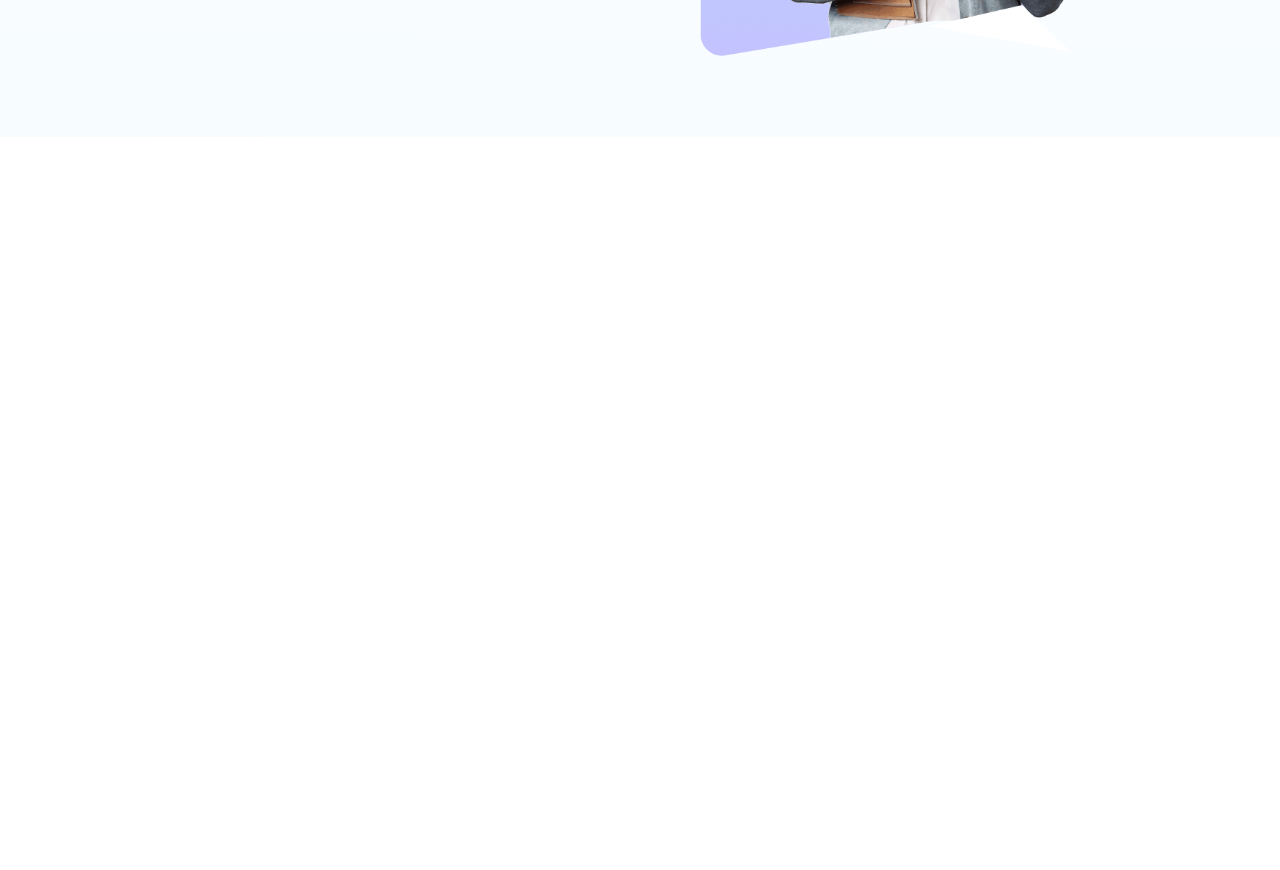
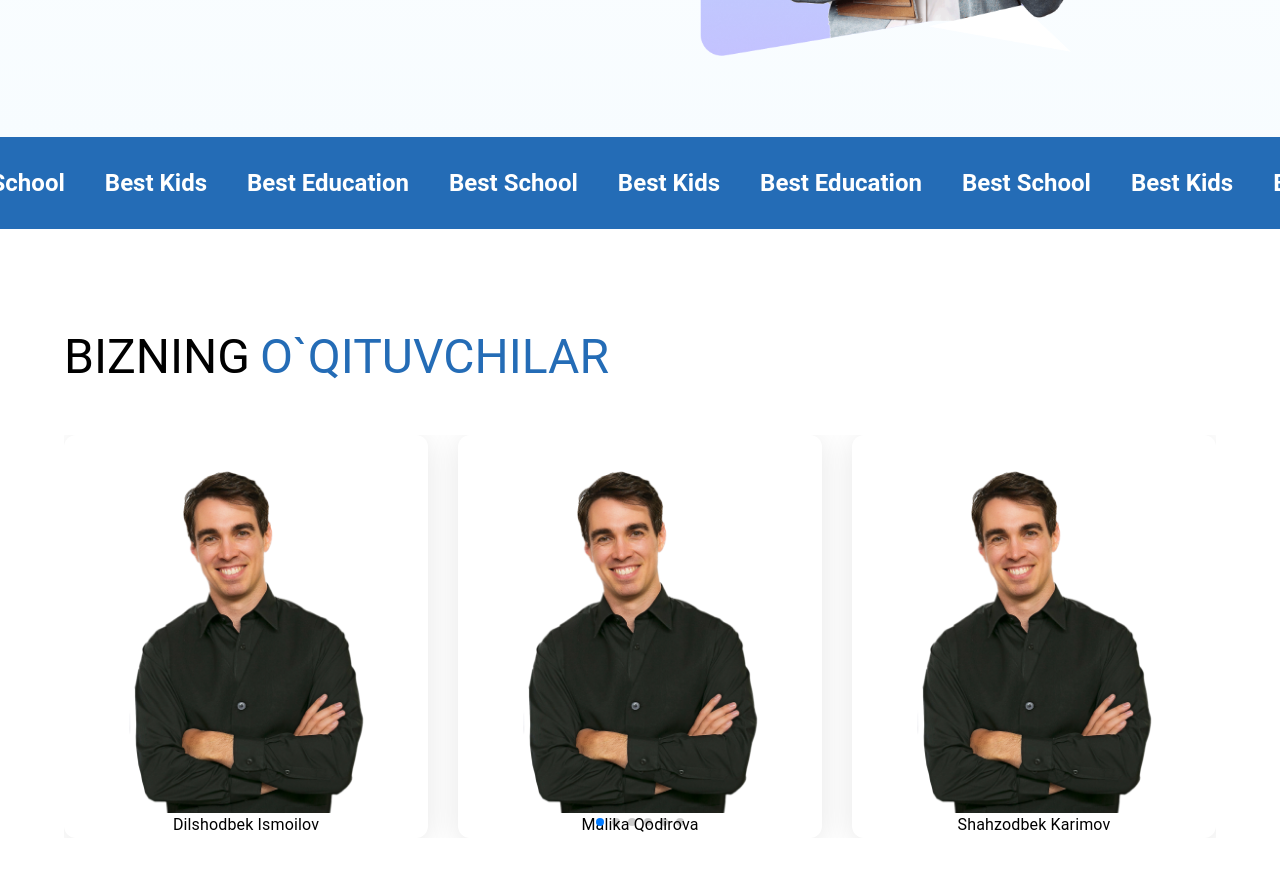
Before and after one commit to Ilkhomov-web/BestEducation, a React (Vite) app: page / in a window 1280 px wide. Shown: the part 600-1470 px from the top of the page. Before the commit the page ends 800 px from the top, so only its background shows below. Built offline with nearby package versions, Linux system fonts and the light colour scheme.

Commit message:
some change

```diff
--- a/package.json
+++ b/package.json
@@ -18,6 +18,7 @@
     "firebase": "^12.1.0",
     "react": "^19.1.1",
     "react-dom": "^19.1.1",
+    "react-fast-marquee": "^1.6.5",
     "react-router-dom": "^7.8.0",
     "styled-components": "^6.1.19",
     "swiper": "^11.2.10"
--- /dev/null
+++ b/src/components/FastMarque.jsx
@@ -0,0 +1,33 @@
+import { Box, Typography } from "@mui/material";
+import React from "react";
+import Marquee from "react-fast-marquee";
+
+const FastMarque = () => {
+  const items = ["Best Education", "Best School", "Best Kids"];
+  return (
+    <Marquee
+      gradient={false}
+      speed={50}
+      style={{ margin: "0px 0px ", background: "#246cb6", padding: "30px 0px" }}
+    >
+      {Array(10) // 10 marta takrorlash
+        .fill(items)
+        .flat()
+        .map((text, i) => (
+          <Box
+            key={i}
+            sx={{
+              mx: "20px",
+              color: "white",
+            }}
+          >
+            <Typography variant="h5" sx={{ fontWeight: "bold" }}>
+              {text}
+            </Typography>
+          </Box>
+        ))}
+    </Marquee>
+  );
+};
+
+export default FastMarque;
--- /dev/null
+++ b/src/components/myTeachers/MyTeachers.jsx
@@ -0,0 +1,24 @@
+import { Box, Container, Typography } from "@mui/material";
+import React from "react";
+import Teacher from "./Teacher";
+
+const MyTeachers = () => {
+  return (
+    <Box sx={{ padding: "50px 0px " }}>
+      <Container maxWidth={"lg"}>
+        <Typography
+          variant="h3"
+          sx={{ margin: "50px 0px", display: "flex", gap: "10px" }}
+        >
+          BIZNING{" "}
+          <Typography variant="h3" color="#246cb6">
+            O`QITUVCHILAR
+          </Typography>
+        </Typography>
+        <Teacher />
+      </Container>
+    </Box>
+  );
+};
+
+export default MyTeachers;
--- /dev/null
+++ b/src/components/myTeachers/Teacher.jsx
@@ -0,0 +1,35 @@
+import { Box, Typography } from "@mui/material";
+import React from "react";
+import { Swiper, SwiperSlide } from "swiper/react";
+import "swiper/css";
+import "swiper/css/pagination";
+import "./teacher.css";
+import { Pagination } from "swiper/modules";
+import { teachersData } from "../../data/teacherData";
+
+const Teacher = () => {
+  return (
+    <Box sx={{ margin: "20px 0px" }}>
+      <Swiper
+        slidesPerView={3}
+        spaceBetween={30}
+        pagination={{
+          clickable: true,
+        }}
+        modules={[Pagination]}
+        className="mySwiper"
+      >
+        {teachersData.map((teacher) => {
+          return (
+            <SwiperSlide style={{ display: "flex", flexDirection: "column" }}>
+              <Box component={"img"} src={teacher.image}></Box>
+              <Typography>{teacher.name}</Typography>
+            </SwiperSlide>
+          );
+        })}
+      </Swiper>
+    </Box>
+  );
+};
+
+export default Teacher;
--- /dev/null
+++ b/src/components/myTeachers/teacher.css
@@ -0,0 +1,38 @@
+#app {
+    height: 100%;
+  }
+  html,
+  body {
+    position: relative;
+    height: 100%;
+  }
+
+
+  .swiper {
+    width: 100%;
+    height: 100%;
+  }
+
+  .swiper-slide {
+    text-align: center;
+    font-size: 18px;
+    /* background: #444; */
+    background: rgb(255, 255, 255);
+    backdrop-filter: blur(10px) saturate(180%);
+    -webkit-backdrop-filter: blur(10px) saturate(180%);
+    border: 1px solid rgba(255, 255, 255, 0.3);
+    border-radius: 12px;
+    box-shadow: 0 4px 30px rgba(0, 0, 0, 0.1);
+
+    /* Center slide text vertically */
+    display: flex;
+    justify-content: center;
+    align-items: center;
+  }
+
+  .swiper-slide img {
+    display: block;
+    width: 80%;
+    height: 100%;
+    object-fit: cover;
+  }
--- /dev/null
+++ b/src/data/teacherData.js
@@ -0,0 +1,82 @@
+export const teachersData = [
+    {
+      id: 1,
+      name: "Dilshodbek Ismoilov",
+      experience: "8 yil",
+      achievements: ["IELTS 8.0", "Cambridge Certified Teacher"],
+      education: "O‘zbekiston davlat jahon tillari universiteti bakalavr (TEFL), Toshkent shahridagi Vebster universiteti magistr (TESL) darajasi",
+      traits: "Maqsadli, faol, mehnatsevar, mas'uliyatli, yorqin hazil tuyg'usi bilan",
+      students: "4000+",
+      image: "/teacher.png",
+    },
+    {
+      id: 2,
+      name: "Malika Qodirova",
+      experience: "6 yil",
+      achievements: ["IELTS 7.5"],
+      education: "O‘zbekiston davlat jahon tillari universiteti bakalavr (Linguistics)",
+      traits: "Tinch, sabrli, talabchan, ijodkor",
+      students: "3000+",
+      image: "/teacher.png",
+    },
+    {
+      id: 3,
+      name: "Shahzodbek Karimov",
+      experience: "10 yil",
+      achievements: ["IELTS 8.5", "TESOL Certified"],
+      education: "O‘zbekiston davlat jahon tillari universiteti bakalavr (TEFL)",
+      traits: "Liderlik qobiliyati kuchli, motivator, intizomli",
+      students: "5000+",
+      image: "/teacher.png",
+    },
+    {
+      id: 4,
+      name: "Nilufar Ergasheva",
+      experience: "5 yil",
+      achievements: ["IELTS 7.0"],
+      education: "Toshkent shahridagi Vebster universiteti magistr (TESL) darajasi",
+      traits: "Do‘stona, talabchan, ijodkor, sabrli",
+      students: "2500+",
+      image: "/teacher.png",
+    },
+    {
+      id: 5,
+      name: "Jasurbek Tursunov",
+      experience: "7 yil",
+      achievements: ["IELTS 7.5"],
+      education: "O‘zbekiston davlat jahon tillari universiteti bakalavr (TEFL)",
+      traits: "Faol, quvnoq, motivator, qat’iyatli",
+      students: "3500+",
+      image: "/teacher.png",
+    },
+    {
+      id: 6,
+      name: "Gulnoza Rahimova",
+      experience: "9 yil",
+      achievements: ["IELTS 8.0"],
+      education: "O‘zbekiston davlat jahon tillari universiteti bakalavr (Linguistics)",
+      traits: "Sabrli, quvnoq, maqsadli, mehnatsevar",
+      students: "4200+",
+      image: "/teacher.png",
+    },
+    {
+      id: 7,
+      name: "Azizbek Yusupov",
+      experience: "6 yil",
+      achievements: ["IELTS 7.0"],
+      education: "Toshkent shahridagi Vebster universiteti magistr (TESL) darajasi",
+      traits: "Mas’uliyatli, talabchan, do‘stona",
+      students: "2800+",
+      image: "/teacher.png",
+    },
+    {
+      id: 8,
+      name: "Dildora Abduqodirova",
+      experience: "4 yil",
+      achievements: ["IELTS 7.5"],
+      education: "O‘zbekiston davlat jahon tillari universiteti bakalavr (TEFL)",
+      traits: "Yorqin hazil tuyg‘usi bilan, ijodkor, talabchan",
+      students: "2000+",
+      image: "/teacher.png",
+    },
+  ];
--- a/src/pages/Home.jsx
+++ b/src/pages/Home.jsx
@@ -2,12 +2,16 @@ import React from "react";
 import Navbar from "../components/navbar/Navbar";
 import { Box } from "@mui/material";
 import Header from "../components/header/Header";
+import FastMarque from "../components/FastMarque";
+import MyTeachers from "../components/myTeachers/MyTeachers";
 
 const Home = () => {
   return (
     <Box>
       <Navbar />
       <Header />
+      <FastMarque />
+      <MyTeachers />
     </Box>
   );
 };
```
Also changed, not shown: src/components/myTeachers/TeacherModal.jsx (added, +7 -0 lines), public/teacher.png (added), 1 other file (tests, documents, lock files or other folders).
